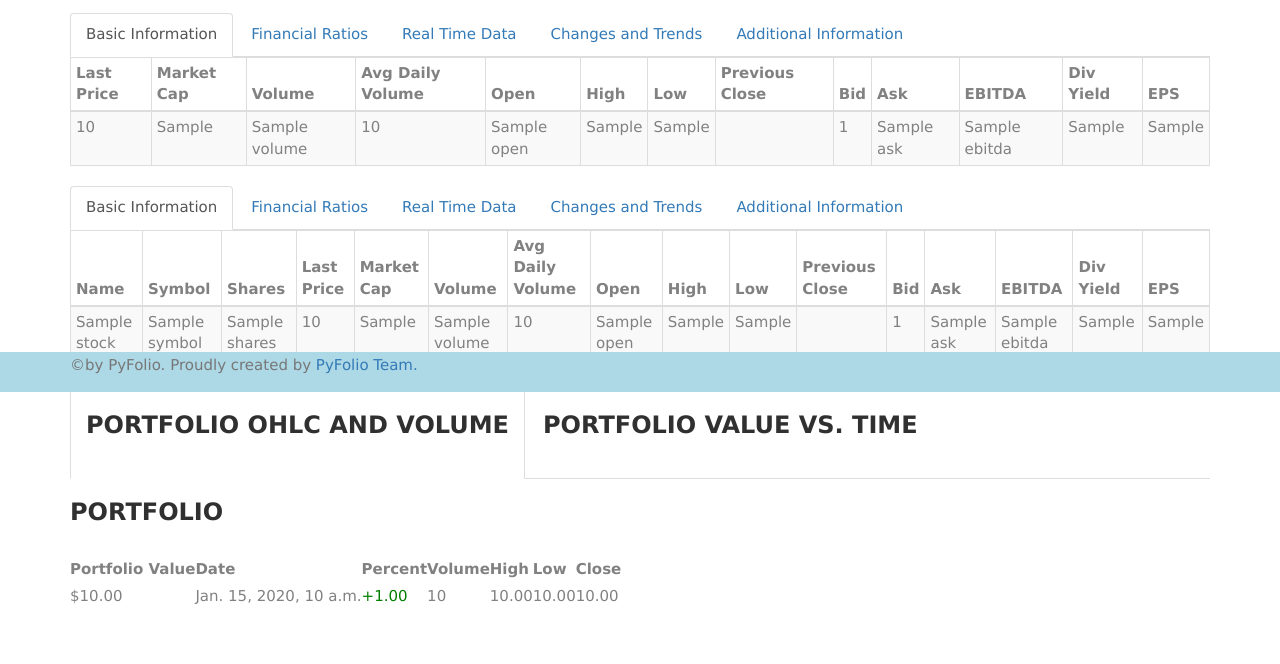
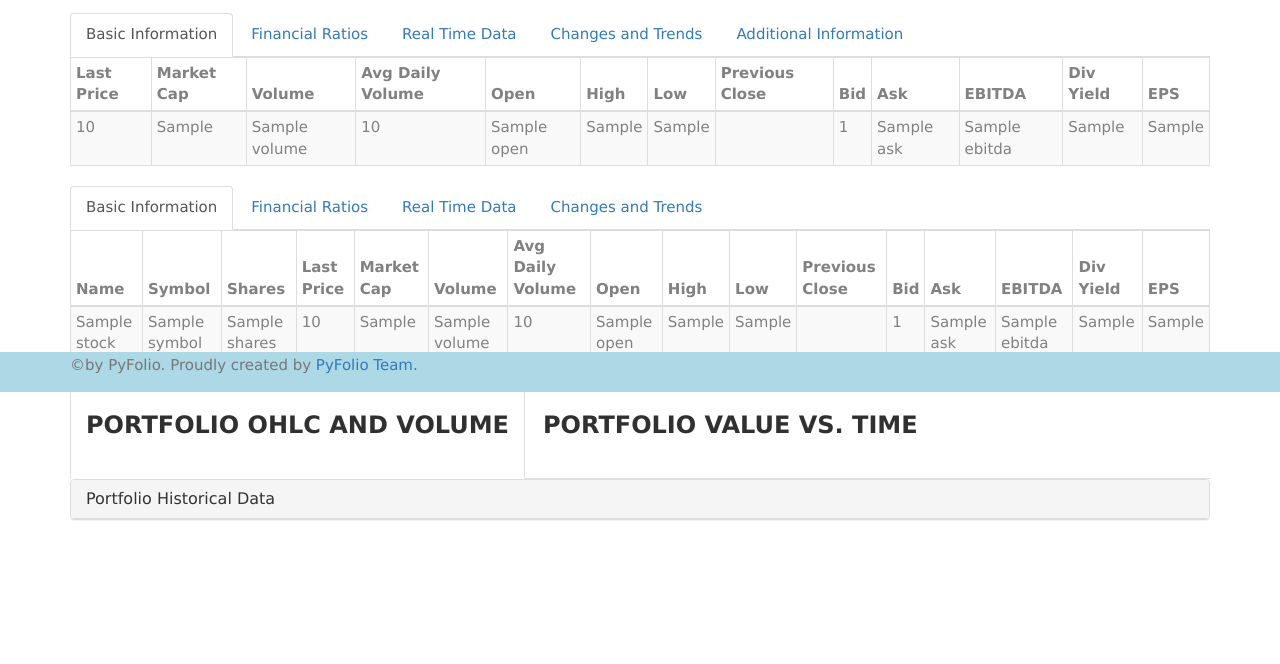
Before and after one commit to Amay22/PyFolio, a Django app: template templates/StockFolio/portfolio.html in a window 1280 px wide. Shown: the part 408-1072 px from the top of the page. After the commit the page ends 928 px from the top, so only its background shows below. Run offline with Django 3.2, Linux system fonts and the light colour scheme; the template is opened without the code that fills it: most values are stand-ins (such as "Sample title", 1, 10 or a date in 2020); some libraries are stand-ins or nearby versions.

Commit message:
Portfolio historical data collapsible table added

```diff
--- a/templates/StockFolio/portfolio.html
+++ b/templates/StockFolio/portfolio.html
@@ -282,7 +282,6 @@
       <li><a href="#portfolio12" data-toggle="tab">Financial Ratios</a></li>
       <li><a href="#portfolio13" data-toggle="tab">Real Time Data</a></li>
       <li><a href="#portfolio14" data-toggle="tab">Changes and Trends</a></li>
-      <li><a href="#portfolio15" data-toggle="tab">Additional Information</a></li>
     </ul>
     <div class="tab-content">
       <div class="tab-pane active" id="portfolio11">
@@ -457,70 +456,6 @@
           </tbody>
         </table>
       </div>
-      <div class="tab-pane" id="portfolio15">
-        <table class="table table-striped">
-          <thead>
-            <tr>
-              <th>Info Item</th>
-              <th>Data</th>
-            </tr>
-          </thead>
-          <tbody>
-            <tr>
-              <td><strong>Year High</strong></td>
-              <td>{{ stock.YearHigh }}</td>
-            </tr>
-            <tr>
-              <td><strong>Year Low</strong></td>
-              <td>{{ stock.YearLow }}</td>
-            </tr>
-            <tr>
-              <td><strong>Year Range</strong></td>
-              <td>{{ stock.YearRange }}</td>
-            </tr>
-            <tr>
-              <td><strong>Last Trade Date</strong></td>
-              <td>{{ stock.LastTradeDate }}</td>
-            </tr>
-            <tr>
-              <td><strong>Previous Close</strong></td>
-              <td>{{ stock.PreviousClose }}</td>
-            </tr>
-            <tr>
-              <td><strong>ExDividend Date</strong></td>
-              <td>{{ stock.ExDividendDate }}</td>
-            </tr>
-            <tr>
-              <td><strong>Stock Exchange</strong></td>
-              <td>{{ stock.StockExchange }}</td>
-            </tr>
-            <tr>
-              <td><strong>Last Trade Time</strong></td>
-              <td>{{ stock.LastTradeTime }}</td>
-            </tr>
-            <tr>
-              <td><strong>50day Moving Avg</strong></td>
-              <td>{{ stock.FiftydayMovingAverage }}</td>
-            </tr>
-            <tr>
-              <td><strong>200day Moving Avg</strong></td>
-              <td>{{ stock.TwoHundreddayMovingAverage }}</td>
-            </tr>
-            <tr>
-              <td><strong>Dividend Pay Date</strong></td>
-              <td>{{ stock.DividendPayDate }}</td>
-            </tr>
-            <tr>
-              <td><strong>One Year Target Price</strong></td>
-              <td>{{ stock.OneyrTargetPrice }}</td>
-            </tr>
-            <tr>
-              <td><strong>Dividend Share</strong></td>
-              <td>{{ stock.DividendShare }}</td>
-            </tr>
-          </tbody>
-        </table>
-      </div>
     </div>
 
   {% endif %}
@@ -536,15 +471,20 @@
         <div id="portfolio-ohlc"></div>
       </div>
       <div class="tab-pane" id="chart2">
-        <div id="portfolio-time-val-graph" style="height:400px;min-width:310px"></div>
+        <div id="portfolio-time-val-graph" style="height:400px;width:980px"></div>
       </div>
     </div>
 
-    <h2>Portfolio</h2>
-
-    <table id="portfolio-time-val-table">
+    <div class="panel panel-default">
+      <div class="panel-heading">
+        <h4 class="panel-title">
+          <a data-toggle="collapse" data-parent="#accordion" href="#collapse8">Portfolio Historical Data</a>
+        </h4>
+      </div>
+      <div id="collapse8" class="panel-collapse collapse">
+        <div class="panel-body">
+          <table id="portfolio-time-val-table" class="table table-striped">
             <thead>
-        <tr>
               <th>Portfolio Value</th>
               <th>Date</th>
               <th>Percent</th>
@@ -552,7 +492,6 @@
               <th>High</th>
               <th>Low</th>
               <th>Close</th>
-        </tr>
             </thead>
             <tbody>
               {% for row in portfolio_rows %}
@@ -570,6 +509,9 @@
               {% endfor %}
             </tbody>
           </table>
+        </div>
+      </div>
+    </div>
 
     {% load compress %}
     {% load staticfiles %}
```
Lines whose indentation alone changed are shown as unchanged.
